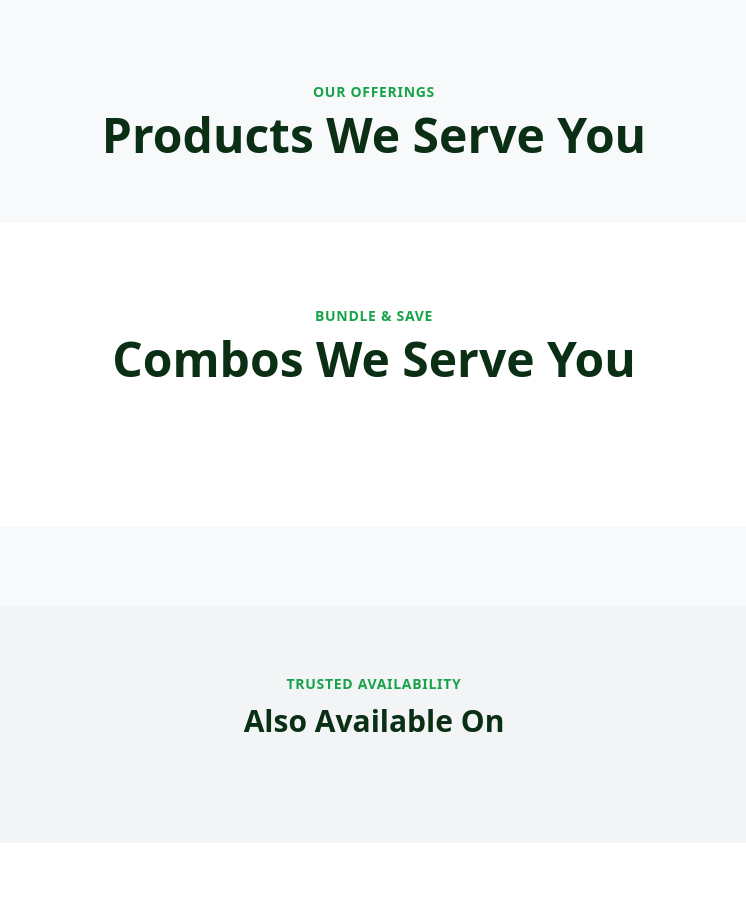
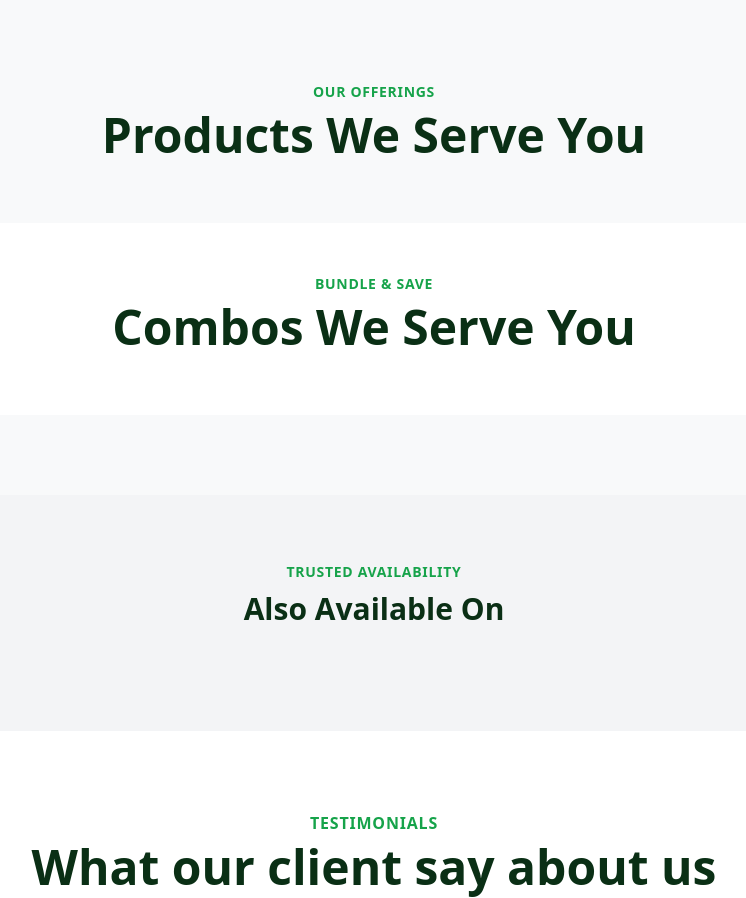
Before and after one commit to YashKshirsagar/Daillyfresh-2.0, a Django app: page / in a window 1280 px wide. Shown: the part 2065-2963 px from the top of the page, without its empty margins (266-1012 px from the left). Run offline with Django 5.2, Linux system fonts and the light colour scheme; data that the repository does not hold is empty; style sheets or scripts are compiled from the project's sources; some libraries are stand-ins or nearby versions.

Commit message:
Remove extra ppadding between combos and partner logo

```diff
--- a/templates/index.html
+++ b/templates/index.html
@@ -353,7 +353,7 @@
             </template>
         </div>
     </div>
-    <section id="combos" class="py-16 md:py-20 bg-white" x-data="{
+    <section id="combos" class="pt-8 md:pt-12 bg-white" x-data="{
     openModal: false,
     selectedCombo: {},
     combos: [
```
